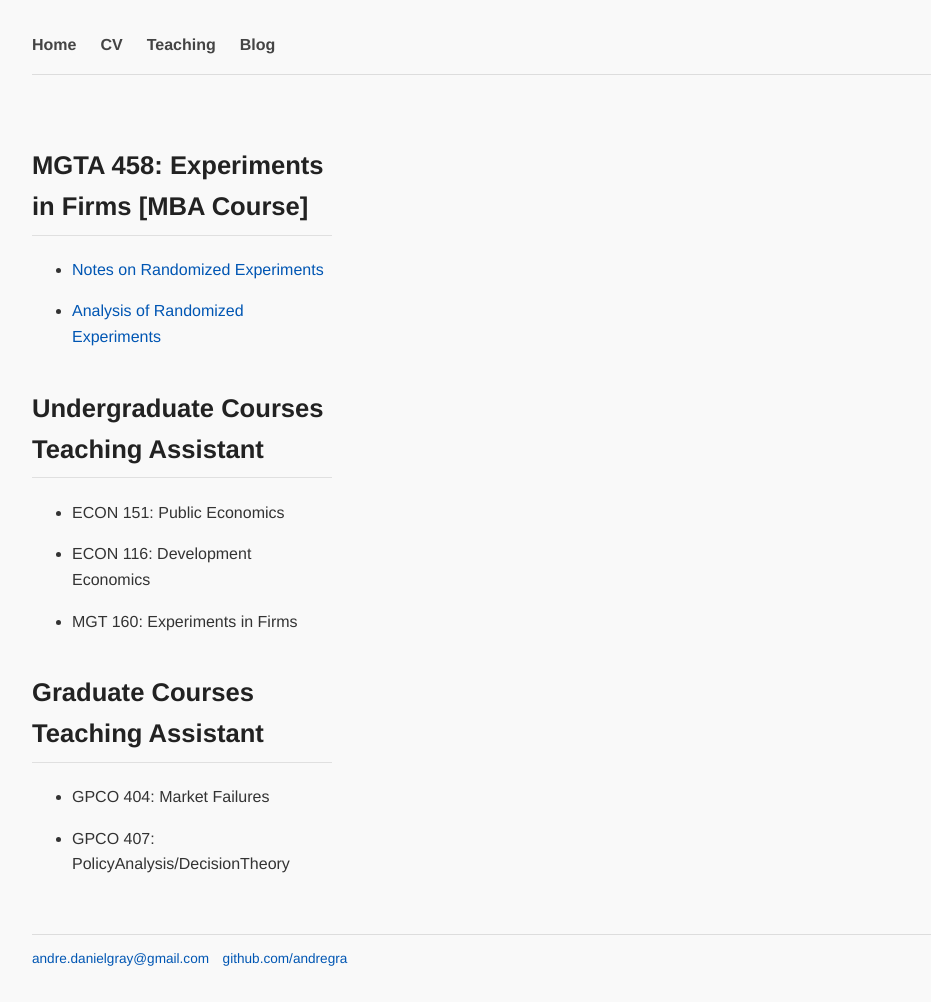
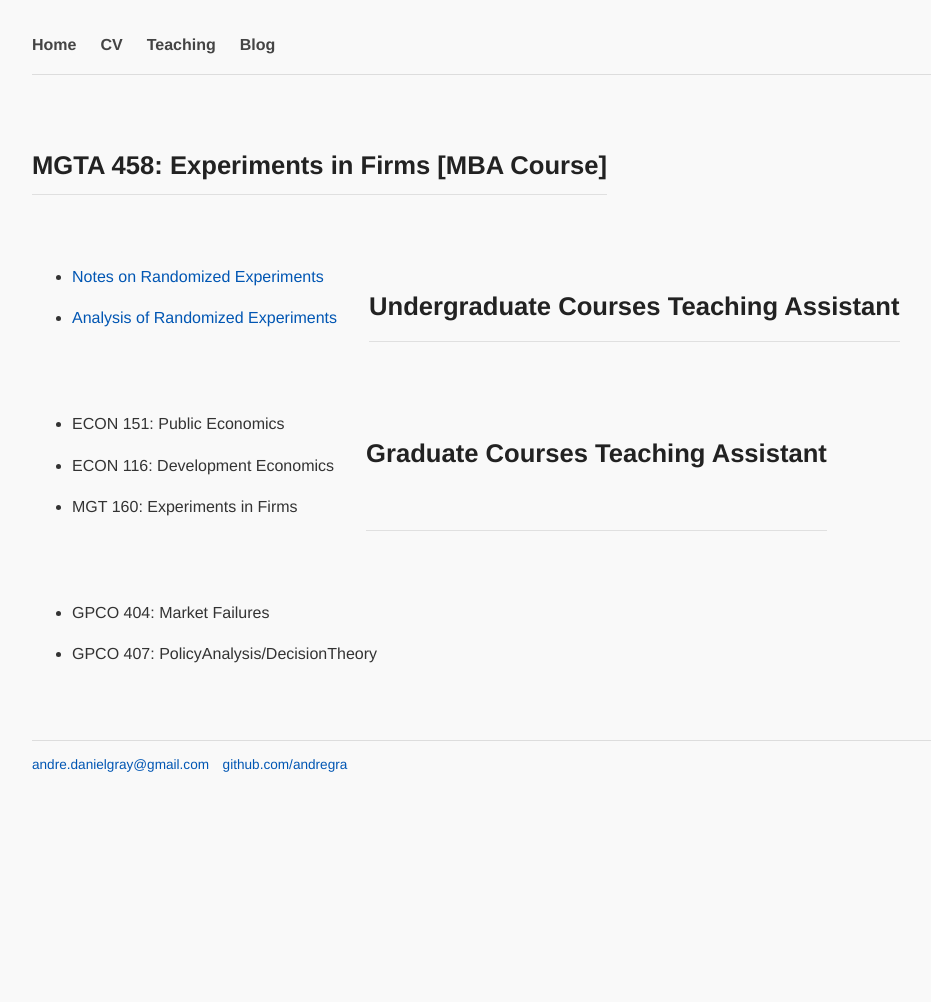
Before and after one commit to andregra/andregra.github.io, a Jekyll site: the page built from teaching.md, in a window 1280 px wide. Shown: the whole page, without its empty margins (158-1089 px from the left). Built offline with Jekyll 4.4.1, drawn with Linux system fonts in a browser that asks for light colours; after the commit the page ends 900 px from its top, so only the background shows below that.

Commit message:
Update teaching.md

```diff
--- a/teaching.md
+++ b/teaching.md
@@ -5,7 +5,6 @@ permalink: /teaching/
 ---
 
  <div class="wrapper">
- <div class="left">
 	 <h2> MGTA 458: Experiments in Firms [MBA Course] </h2>
 	  	<ul class="papers">
 			<li><a href="/assets/randomization_notes.pdf">Notes on Randomized Experiments  </a>
@@ -24,6 +23,4 @@ permalink: /teaching/
 			<li>GPCO 404: Market Failures </li>
    			<li>GPCO 407: PolicyAnalysis/DecisionTheory </li>
 		</ul>
-
 </div>
-</div>
```
